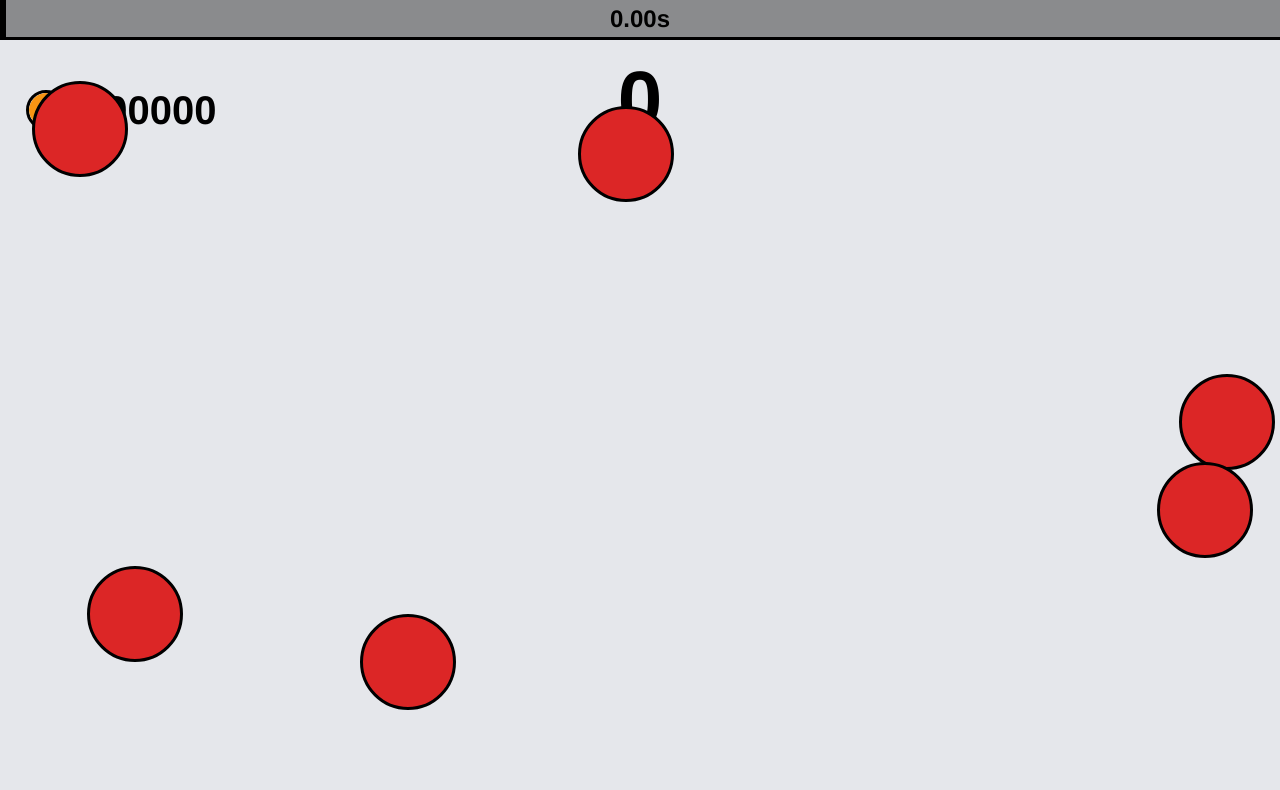
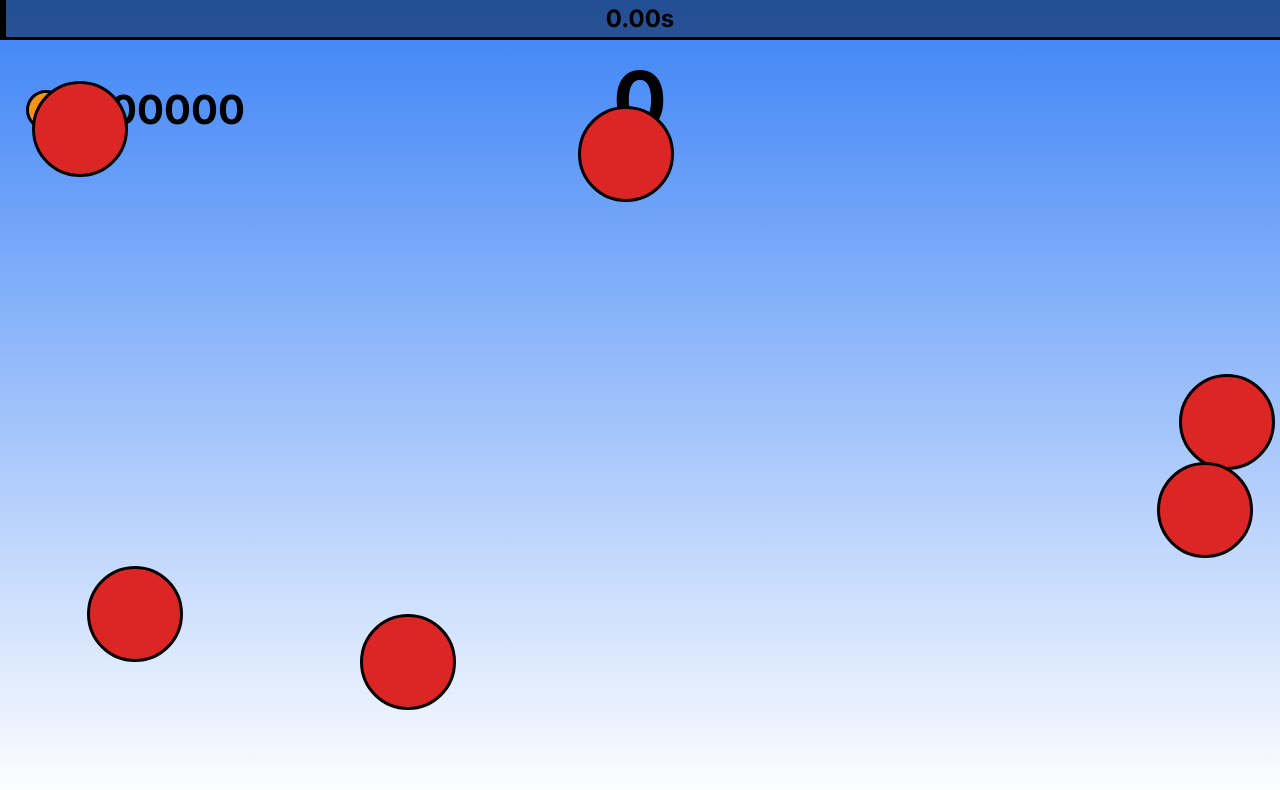
Before and after one commit to jumbyjumbo/aimtrainer, a Next.js app: page / in a window 1280 px wide. Shown: the top 790 px of the page. Built offline with nearby package versions, Linux system fonts and the light colour scheme.

Commit message:
Update layout and styling in RootLayout and Home component

```diff
--- a/src/app/layout.js
+++ b/src/app/layout.js
@@ -11,7 +11,7 @@ export const metadata = {
 export default function RootLayout({ children }) {
   return (
     <html lang="en">
-      <body className={inter.className}>{children}</body>
+      <body className={`${inter.className} bg-blue-500 text-black font-helvetica`}>{children}</body>
     </html>
   );
 }
--- a/src/app/page.js
+++ b/src/app/page.js
@@ -119,7 +119,7 @@ export default function Home() {
 
   // loading screen
   if (isLoading) {
-    return <div className="font-helvetica font-bold text-black h-screen w-screen bg-blue-400 overflow-hidden">
+    return <div className="font-bold h-screen w-screen  overflow-hidden">
       <div className="absolute top-1/2 left-1/2 transform -translate-x-1/2 -translate-y-1/2 text-center text-6xl">
         AIM TRAINER
       </div>
@@ -128,7 +128,7 @@ export default function Home() {
 
   // Main game screen
   return (
-    <main className="bg-gray-200 text-[5vh] font-helvetica font-bold text-black h-screen w-screen overflow-hidden" style={{ cursor: "url('/reddot.png') 32 32, auto" }}>
+    <main className="text-[5vh] font-bold h-screen w-screen overflow-hidden" style={{ cursor: "url('/reddot.png') 32 32, auto" }}>
       {/* coin combo multiplier progress bar */}
       <div className="border-b-[3px] border-black absolute top-0 left-0 w-full h-[5vh] bg-black bg-opacity-40 flex items-center">
         <div className="h-full border-x-[3px] border-black bg-[#F89414]" style={{
@@ -139,7 +139,6 @@ export default function Home() {
           <span className="text-[3vh]">{(coinComboMultiplier / 1000).toFixed(2)}s</span>
         </div>
       </div>
-
       {/* Target hit counter */}
       <div className="absolute top-[5vh] left-1/2 transform -translate-x-1/2 text-center text-[10vh]">
         {targetHitsCount}
```
